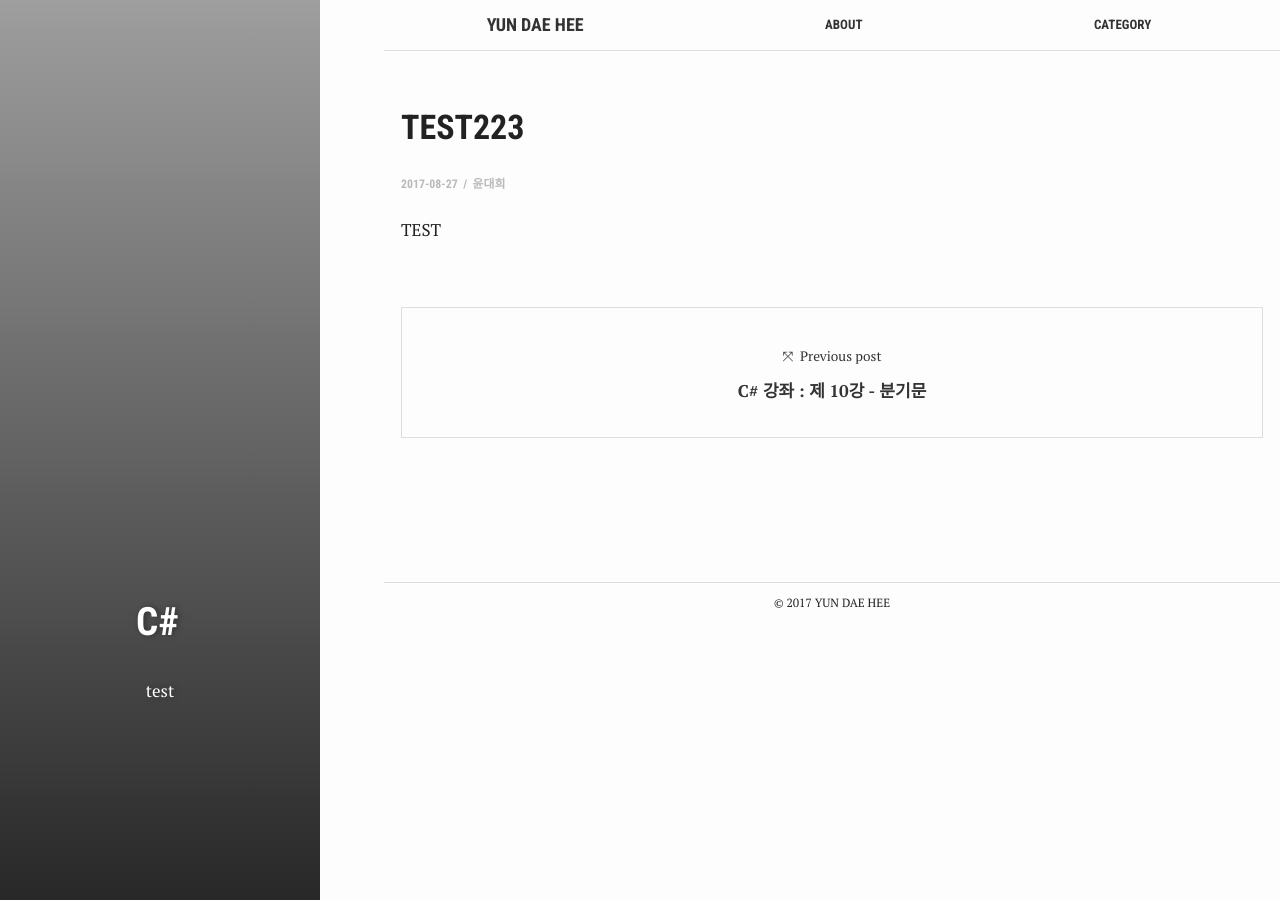
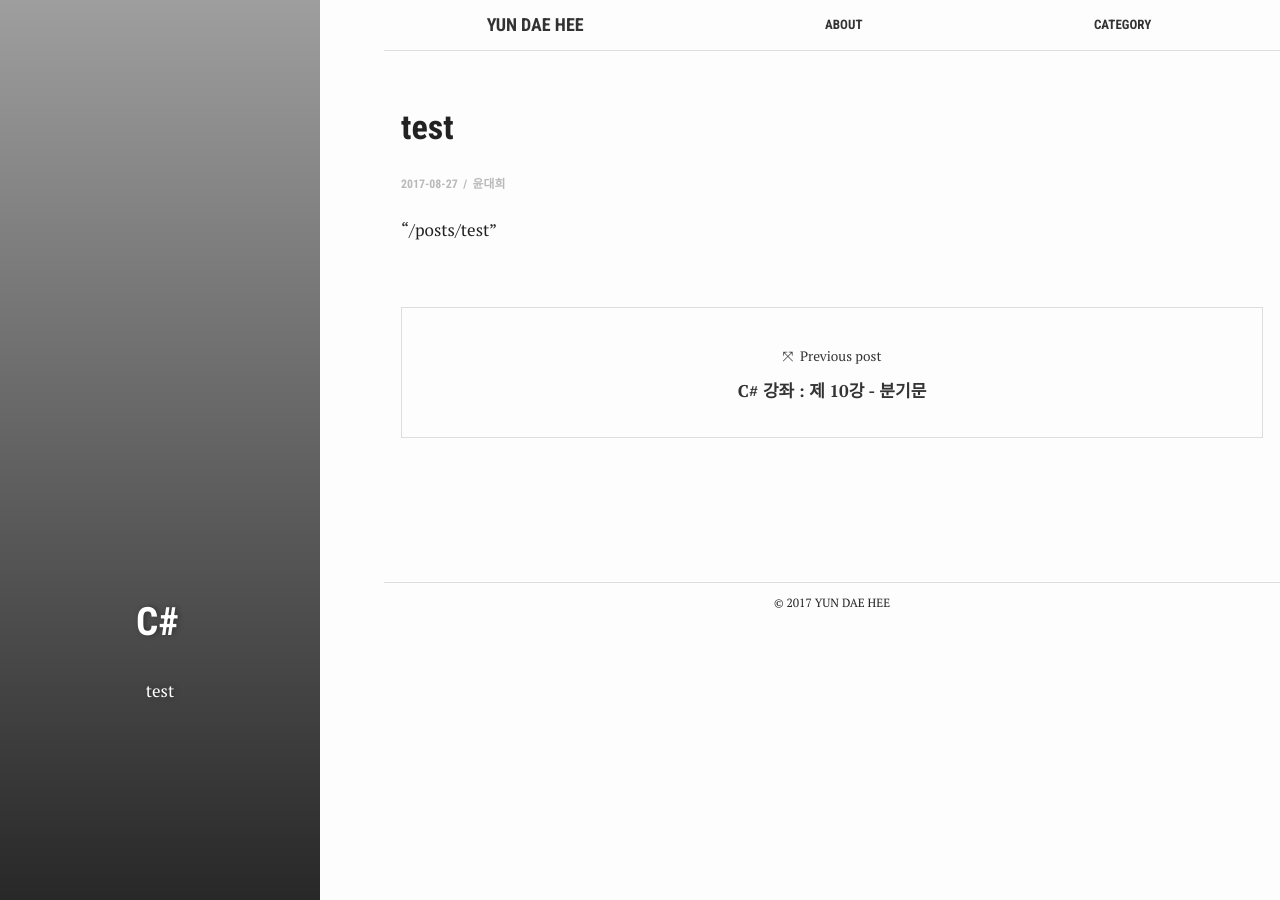
Before and after one commit to test076923/076923.github.io, a Jekyll site: the page built from _posts/2017-08-30-test.md, in a window 1280 px wide. Built offline with Jekyll 4.4.1, drawn with Linux system fonts in a browser that asks for light colours.

Commit message:
Update 2017-08-30-test.md

```diff
--- a/_posts/2017-08-30-test.md
+++ b/_posts/2017-08-30-test.md
@@ -2,8 +2,8 @@
 bg: "Clogo.jpg"
 layout: post
 comments: true
-title:  "TEST223"
-crawlertitle: "TEST323"
+title:  "test"
+crawlertitle: "test"
 summary: "test"
 date: 2017-08-27
 categories: posts
@@ -12,4 +12,4 @@ author: 윤대희
 ---
 
 
-TEST
+"{{ page.id }}"
```
